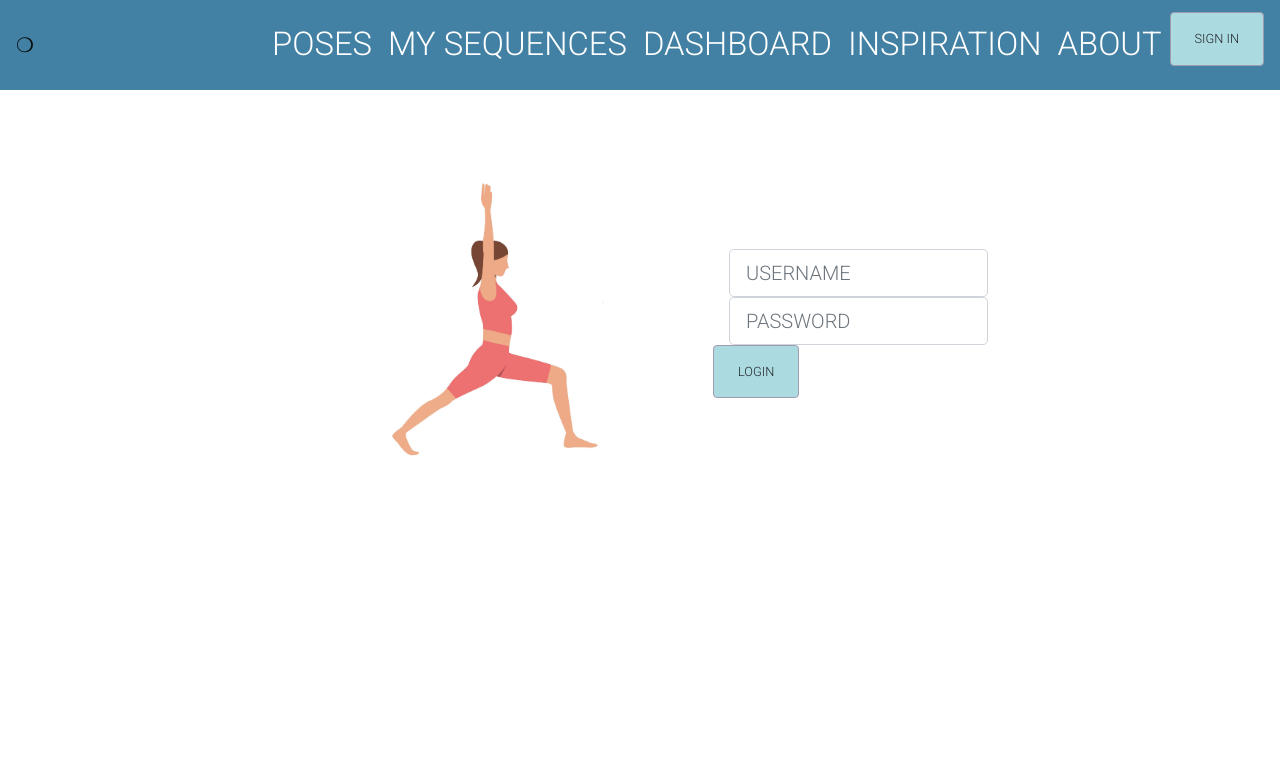
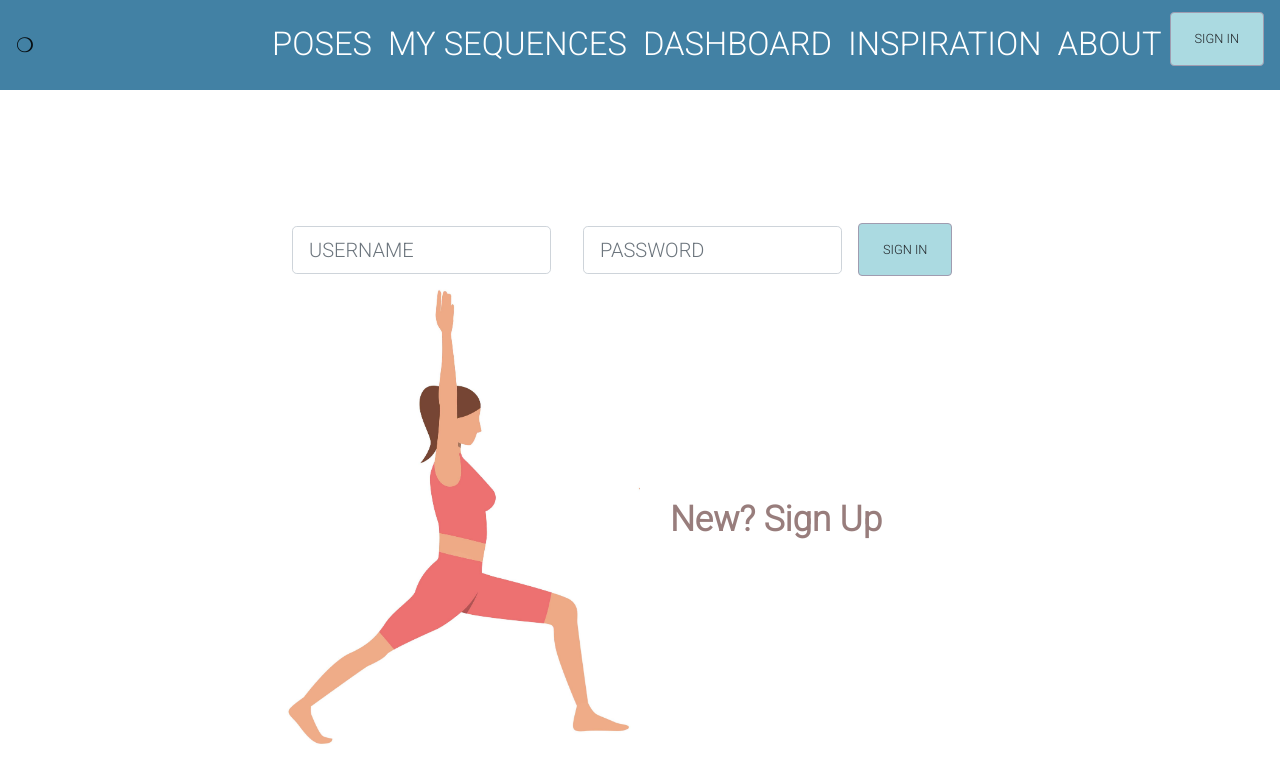
Before and after one commit to marykang09/project-frontend, a React (Create React App) app: page /login in a window 1280 px wide. Shown: the top 782 px of the page. Built offline with nearby package versions, Linux system fonts and the light colour scheme; no server answers.

Commit message:
loginpage

```diff
--- a/src/App.css
+++ b/src/App.css
@@ -75,6 +75,7 @@ ul li {
 
 
 /* ------------HOMEPAGE------------ */
+
 .home-image {
   padding-top: 40px;
   padding-right: 3vh;
@@ -92,13 +93,29 @@ ul li {
   display: inline-block;
   line-height: 1em;
 }
-/* ------------ PAGE HEADER H1 ------------ */
+/* ------------ HEADER H1 ------------ */
 
 .page-headers {
+  padding-top: -10px;
   font-weight: bolder;
   font-size: 45px;;
 }
 
+.home-header {
+  font-weight: bolder;
+  font-size: 55px;
+  color: #EAD2AC;
+}
+
+.about-page{
+  overflow: hidden;
+}
+
+.login-header{
+  padding-left: 30px;
+  font-weight: bold;
+  font-size: 35px;
+}
 /* ------------ RADIO BUTTONS ------------ */
 .radiobuttontop {
   display: grid;
@@ -214,20 +231,16 @@ ul li {
   right: auto !important;
   align-content: center !important;
   width: 60%;
-  display: flex;
+  display: inline-block;
   justify-content: center;
   align-items: center;
 }
 
-/*
+
 .login-form {
-  position: absolute !important;
-  margin: auto !important;
-  padding: 20px !important;
   align-content: center !important;
-  left: auto !important;
-  right: auto !important;
-} */
+  justify-content: space-evenly !important;
+}
 
 /* .login-image {
   display: block;
--- a/src/components/AboutPage.js
+++ b/src/components/AboutPage.js
@@ -3,6 +3,7 @@ import Demo from './Demo'
 import styled from 'styled-components';
 import headerphoto from '../assets/images/twitter_header_photo_1 copy.png'
 import { Link } from 'react-router-dom'
+import Homepage from './Homepage'
 
 // Create a <Title> react component that renders an <h1> which is
 // centered, palevioletred and sized at 1.5em
@@ -23,6 +24,7 @@ const Wrapper = styled.section`
 const AboutPage = () => {
     return (
         <div>
+        <div className="about-page">
             {/* <img
                 src={headerphoto}
                 style={{width:"100%"}}
@@ -31,7 +33,7 @@ const AboutPage = () => {
                 <br></br>
             <Wrapper>
             {/* <Demo/> */}
-                <Title>Use this app to browse poses and create your own sequences </Title>
+                <Title> Use this app to browse poses and create your own sequences </Title>
                 <h1>
                     <Link to="/login"> Log In </Link>
                     <br></br>
@@ -39,7 +41,7 @@ const AboutPage = () => {
                 </h1>
             </Wrapper>
         </div>
-
+        </div>
         )
 
 
--- a/src/components/Homepage.js
+++ b/src/components/Homepage.js
@@ -3,17 +3,18 @@ import {Link} from 'react-router-dom'
 import yogi4 from '../assets/images/yogi4.jpg'
 import Image from './Image'
 
+
 const HomePage = () => {
 
     return(
-        <div className="home-page">
-            <div className="home-image">
-                <img src={yogi4} style={{width:"100%"}}  />
+        <div>
+            <div className="home-page">
+                <div className="home-image">
+                    <img src={yogi4} style={{width:"100%"}}  />
+                <h1 class="home-header"> FLOW FIND </h1>
+                <h2 class="subheader"> yoga poses, sequences, inspiration </h2>
+                </div>
             </div>
-            <h1 class="ml12"> FLOW FIND </h1>
-
-
-
         </div>
     )
 
--- a/src/components/LoginForm.js
+++ b/src/components/LoginForm.js
@@ -5,6 +5,7 @@ import { Redirect } from 'react-router-dom'
 import { Form, FormControl, Button} from 'react-bootstrap'
 import swal from '@sweetalert/with-react'
 import yogi from '../assets/images/yogi2.png'
+import { Link } from 'react-router-dom'
 
 class LoginForm extends React.Component {
     constructor(){
@@ -50,20 +51,27 @@ class LoginForm extends React.Component {
             <div className="padding">
                 <div className="login-page">
                     <div className="login-image">
-                        <img src={yogi} style={{width: "50%"}}/>
+
                     </div>
 
                     <br></br>
                     <br></br>
 
                     <div className="login-form">
+
                         <Form inline >
                             <FormControl size="lg" type="text" placeholder="USERNAME" className="mx-sm-3" value={this.state.username} onChange={(event) => this.setState({ username: event.target.value})}  />
+                            <FormControl size="lg" type="text" placeholder="PASSWORD" className="mx-sm-3" value={this.state.password} onChange={(event) => this.setState({ password: event.target.value})}  />
+                            <Button className="mybtn" variant="flat" size="md" onClick={this.onSubmit}> SIGN IN </Button>
                             <br></br>
-                            <FormControl size="lg" type="text" placeholder="PASSWORD" className="mx-sm-3" value={this.state.password} onChange={(event) => this.setState({ password: event.target.value})}  />
-                            <Button className="mybtn" variant="flat" size="md" onClick={this.onSubmit}> LOGIN </Button>
+                            <br></br>
+                            <img src={yogi} style={{width: "50%"}}/>
+                            <Link to="/signup"><h2 className="login-header"> New? Sign Up </h2></Link>
+
                         </Form>
+
                     </div>
+                    {/* <img src={yogi} style={{width: "50%"}}/> */}
 
                     <br></br>
                     <div className="login-error"> { this.props.errors ? this.props.errors : null} </div>
```
